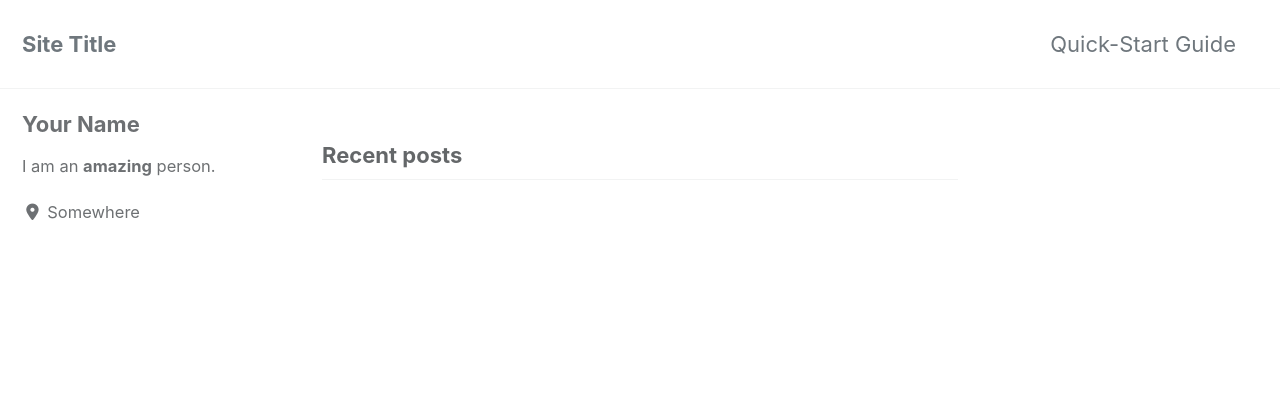
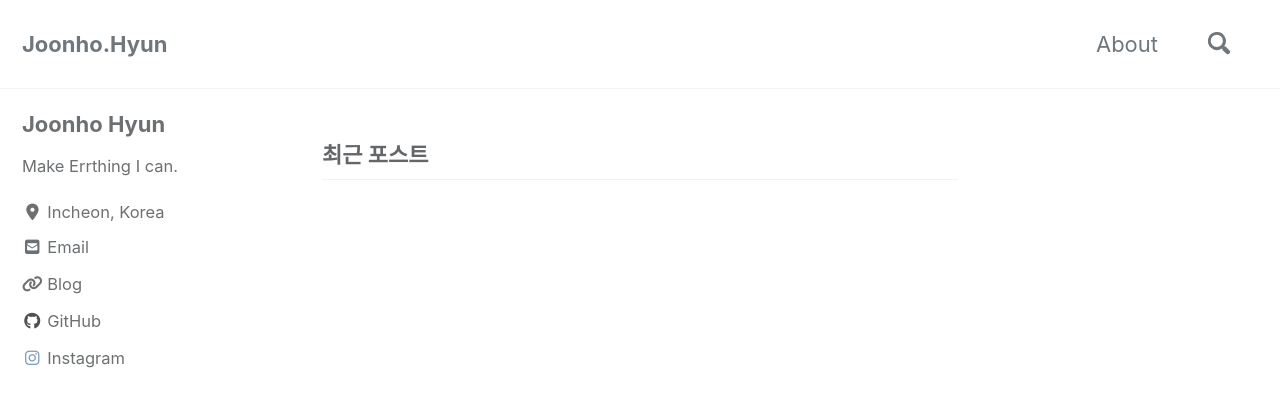
Before and after one commit to junoflow/junoflow.github.io, a Jekyll site: the page built from index.html, in a window 1280 px wide and 900 px high. Shown: the top 407 px of the window. Built offline with Jekyll 4.4.1, drawn with Linux system fonts in a browser that asks for light colours; cached includes are drawn as plain includes; nearby versions of some CDN libraries; the list of posts is cut into pages by our own code; some of the changed text lies outside the part shown.

Commit message:
custom_1

```diff
--- a/_config.yml
+++ b/_config.yml
@@ -15,15 +15,15 @@
 minimal_mistakes_skin    : "default" # "air", "aqua", "contrast", "dark", "dirt", "neon", "mint", "plum", "sunrise"
 
 # Site Settings
-locale                   : "en-US"
-title                    : "Site Title"
+locale                   : "ko"
+title                    : "Joonho.Hyun"
 title_separator          : "-"
 subtitle                 : # site tagline that appears below site title in masthead
-name                     : "Your Name"
-description              : "An amazing website."
-url                      : # the base hostname & protocol for your site e.g. "https://mmistakes.github.io"
+name                     : "Joonho Hyun"
+description              : #
+url                      : "https://junoflow.github.io"
 baseurl                  : # the subpath of your site, e.g. "/blog"
-repository               : # GitHub username/repo-name e.g. "mmistakes/minimal-mistakes"
+repository               : "junoflow/junoflow.github.io"
 teaser                   : # path of fallback teaser image, e.g. "/assets/images/500x300.png"
 logo                     : # path of logo image to display in the masthead, e.g. "/assets/images/88x88.png"
 masthead_title           : # overrides the website title displayed in the masthead, use " " for no title
@@ -51,8 +51,8 @@ reCaptcha:
   secret                 :
 atom_feed:
   path                   : # blank (default) uses feed.xml
-search                   : # true, false (default)
-search_full_content      : # true, false (default)
+search                   : true
+search_full_content      : true
 search_provider          : # lunr (default), algolia, google
 algolia:
   application_id         : # YOUR_APPLICATION_ID
@@ -93,18 +93,18 @@ analytics:
 
 # Site Author
 author:
-  name             : "Your Name"
+  name             : "Joonho Hyun"
   avatar           : # path of avatar image, e.g. "/assets/images/bio-photo.jpg"
-  bio              : "I am an **amazing** person."
-  location         : "Somewhere"
-  email            :
+  bio              : "Make Errthing I can."
+  location         : "Incheon, Korea"
+  email            : # "wnsgh9606@naver.com"
   links:
     - label: "Email"
       icon: "fas fa-fw fa-envelope-square"
-      # url: mailto:your.name@email.com
-    - label: "Website"
+      url: "wnsgh9606@naver.com"
+    - label: "Blog"
       icon: "fas fa-fw fa-link"
-      # url: "https://your-website.com"
+      url: "https://blog.naver.com/wnsgh9606"
     - label: "Twitter"
       icon: "fab fa-fw fa-twitter-square"
       # url: "https://twitter.com/"
@@ -113,10 +113,10 @@ author:
       # url: "https://facebook.com/"
     - label: "GitHub"
       icon: "fab fa-fw fa-github"
-      # url: "https://github.com/"
+      url: "junoflow"
     - label: "Instagram"
       icon: "fab fa-fw fa-instagram"
-      # url: "https://instagram.com/"
+      url: "https://instagram.com/c_joon.ho"
 
 # Site Footer
 footer:
@@ -138,7 +138,7 @@ footer:
       # url:
     - label: "Instagram"
       icon: "fab fa-fw fa-instagram"
-      # url:
+      # url: "instagram.com/c_joon.ho"
 
 
 # Reading Files
--- a/_data/navigation.yml
+++ b/_data/navigation.yml
@@ -1,7 +1,7 @@
 # main links
 main:
-  - title: "Quick-Start Guide"
-    url: https://mmistakes.github.io/minimal-mistakes/docs/quick-start-guide/
+  - title: "About"
+    url: /About/
   # - title: "About"
   #   url: https://mmistakes.github.io/minimal-mistakes/about/
   # - title: "Sample Posts"
```
Also changed, not shown: _pages/About.html (added).
